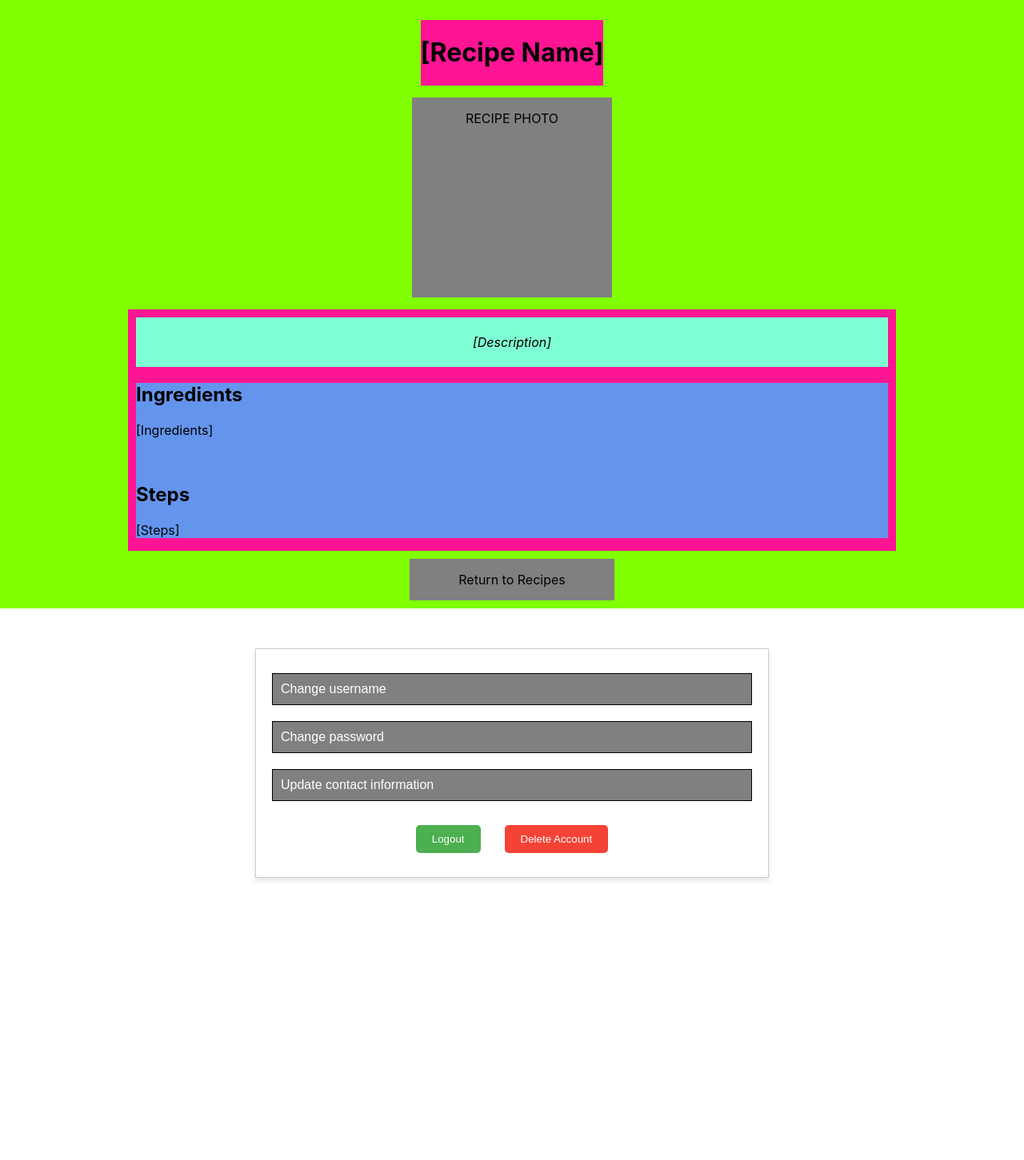
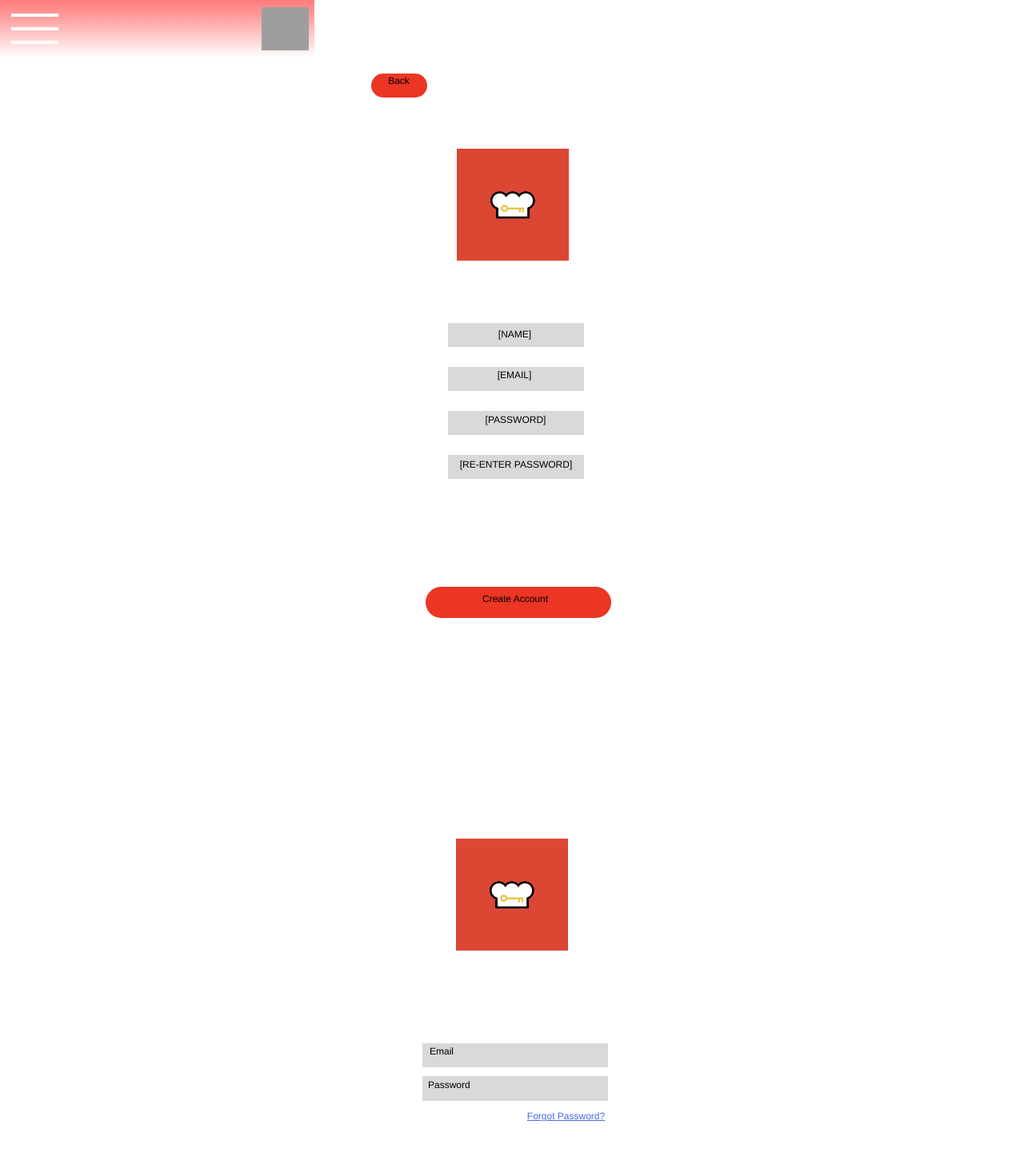
Before and after one commit to agiledev-students-fall2023/4-final-project-culinary-quest, a React (Create React App) app in the folder front-end/: page / in a window 1280 px wide. Shown: the top 1451 px of the page at 80% size. Before the commit the page ends 1148 px from the top, so only its background shows below. Built offline with nearby package versions, Linux system fonts and the light colour scheme; grey boxes are pictures that could not be loaded.

Commit message:
merged all current components into one page

```diff
--- a/front-end/src/App.js
+++ b/front-end/src/App.js
@@ -1,14 +1,17 @@
 // App.js
 import React from 'react';
-//import { Link } from "react-router-dom";
 import Header from './header';  // Import the header component
 import SettingsPage from './SettingsPage';
 import IndvRecipe from './indv_recipe';
+import CreateAccount from './createAccount';
+import Login from './login';
 
 function App() {
-  IndvRecipe()
   return (
     <div className="App">
+      <Header />
+      <CreateAccount />
+      <Login />
       <IndvRecipe />
       <SettingsPage />
     </div>
--- a/front-end/src/login.jsx
+++ b/front-end/src/login.jsx
@@ -1,5 +1,4 @@
 import React from "react";
-import { Link } from "react-router-dom";
 import "./login.css";
 
 const Login = () => {
@@ -29,7 +28,6 @@
         <div className="create-account">
           <p className="don-t-have-an">
             <span className="span">Don’t have an account? </span>
-            <Link to="/signup" className="text-wrapper-5">Sign Up</Link> {/* Link to CreateAccount component */}
           </p>
         </div>
       </div>
```
Also changed, not shown: front-end/public/IMG_1702.jpg (added).
